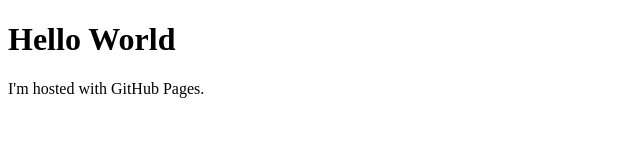
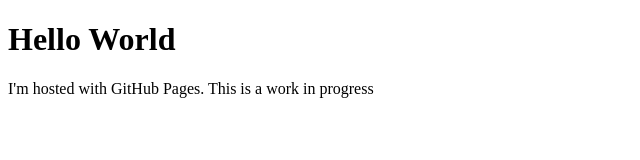
Before and after one commit to lizzzshan/lizzzshan.github.io, a plain HTML site: page index.html in a window 1280 px wide. Shown: the whole page, without its empty margins (0-640 px from the left). Drawn offline with Linux system fonts and the light colour scheme.

Commit message:
Update index.html

```diff
--- a/index.html
+++ b/index.html
@@ -2,6 +2,6 @@
 <html>
 <body>
 <h1>Hello World</h1>
-<p>I'm hosted with GitHub Pages.</p>
+<p>I'm hosted with GitHub Pages. This is a work in progress</p>
 </body>
 </html>
```
